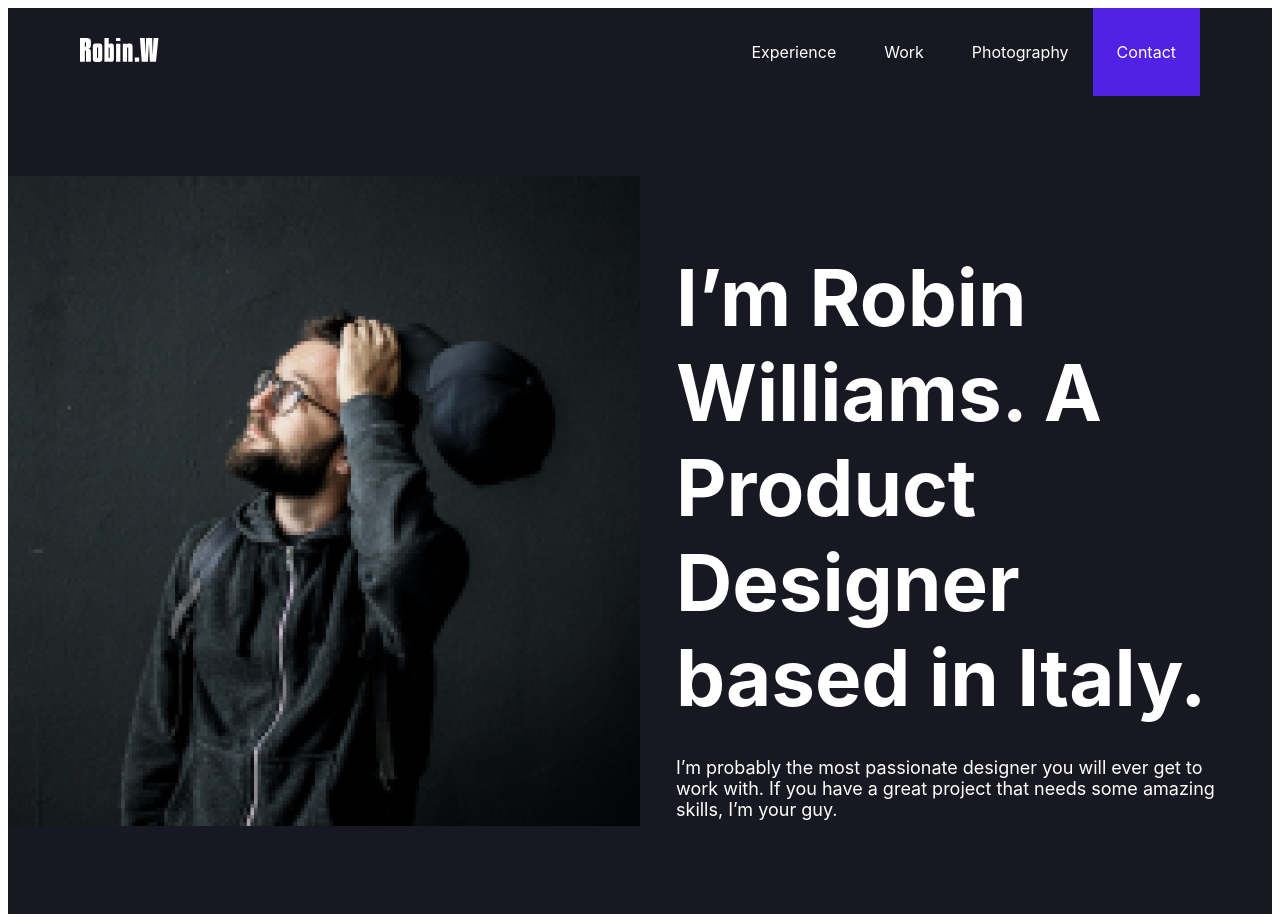
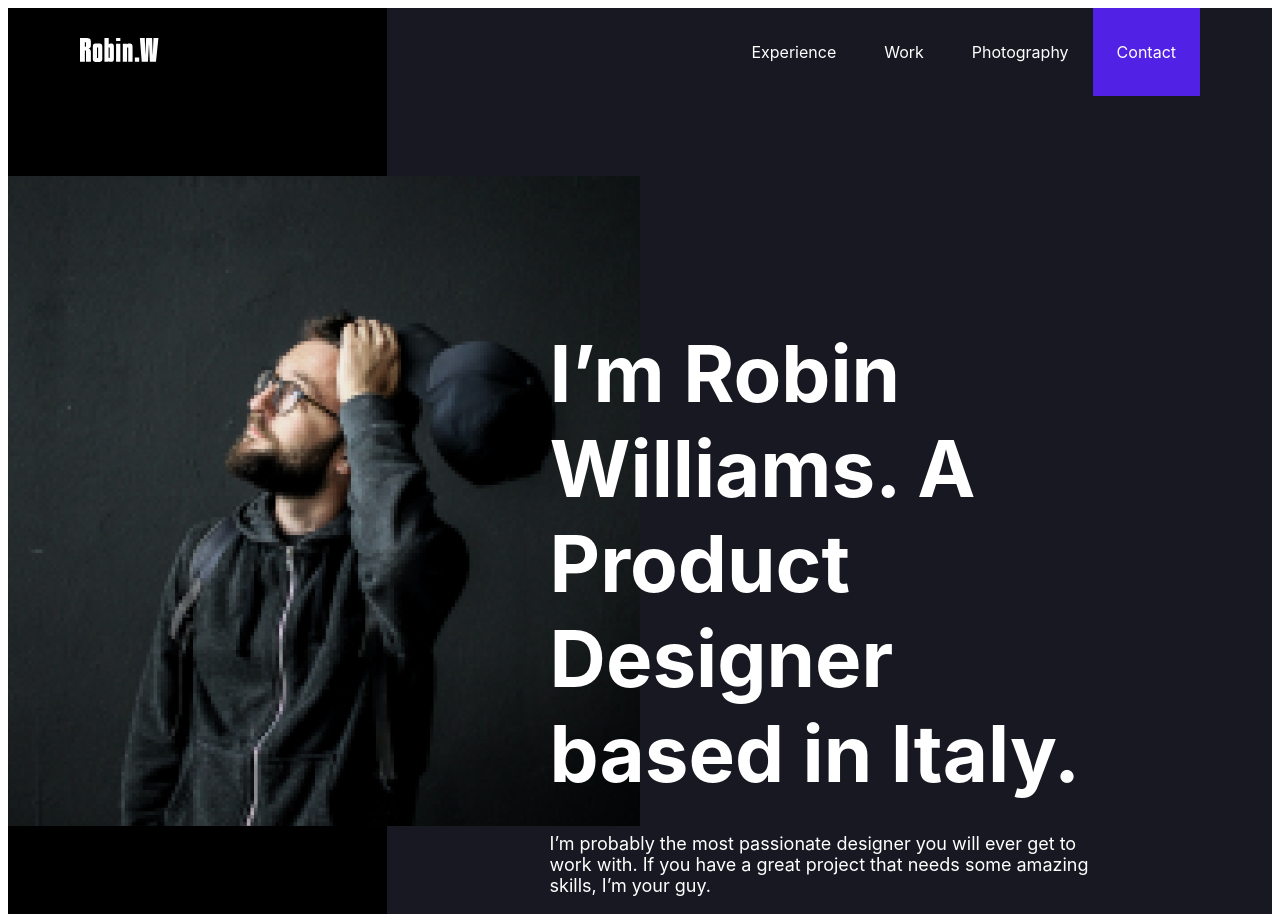
Before and after one commit to andreyon/Williams, a plain HTML site: page index.html in a window 1280 px wide. Drawn offline with Linux system fonts and the light colour scheme.

Commit message:
Added hero section background

```diff
--- a/css/style.css
+++ b/css/style.css
@@ -4,6 +4,26 @@
 }
 
 .hero-section {
+  position: relative;
+}
+
+.hero-overlay {
+  position: absolute;
+  top: 0;
+  left: 0;
+  width: 100%;
+  height: 100%;
+  display: flex;
+  z-index: -1;
+}
+
+.left {
+  width: 30%;
+  background-color: #000000;
+}
+
+.right {
+  width: 70%;
   background-color: #181823;
 }
 
@@ -56,6 +76,9 @@
   justify-content: center;
   flex-direction: column;
   color: #ffffff;
+  position: absolute;
+  left: 40%;
+  top: 28%;
 }
 
 .content h1 {
--- a/index.html
+++ b/index.html
@@ -38,6 +38,11 @@
             </div>
           </div>
         </div>
+
+        <div class="hero-overlay">
+          <div class="left"></div>
+          <div class="right"></div>
+        </div>
       </section>
     </main>
 
```
